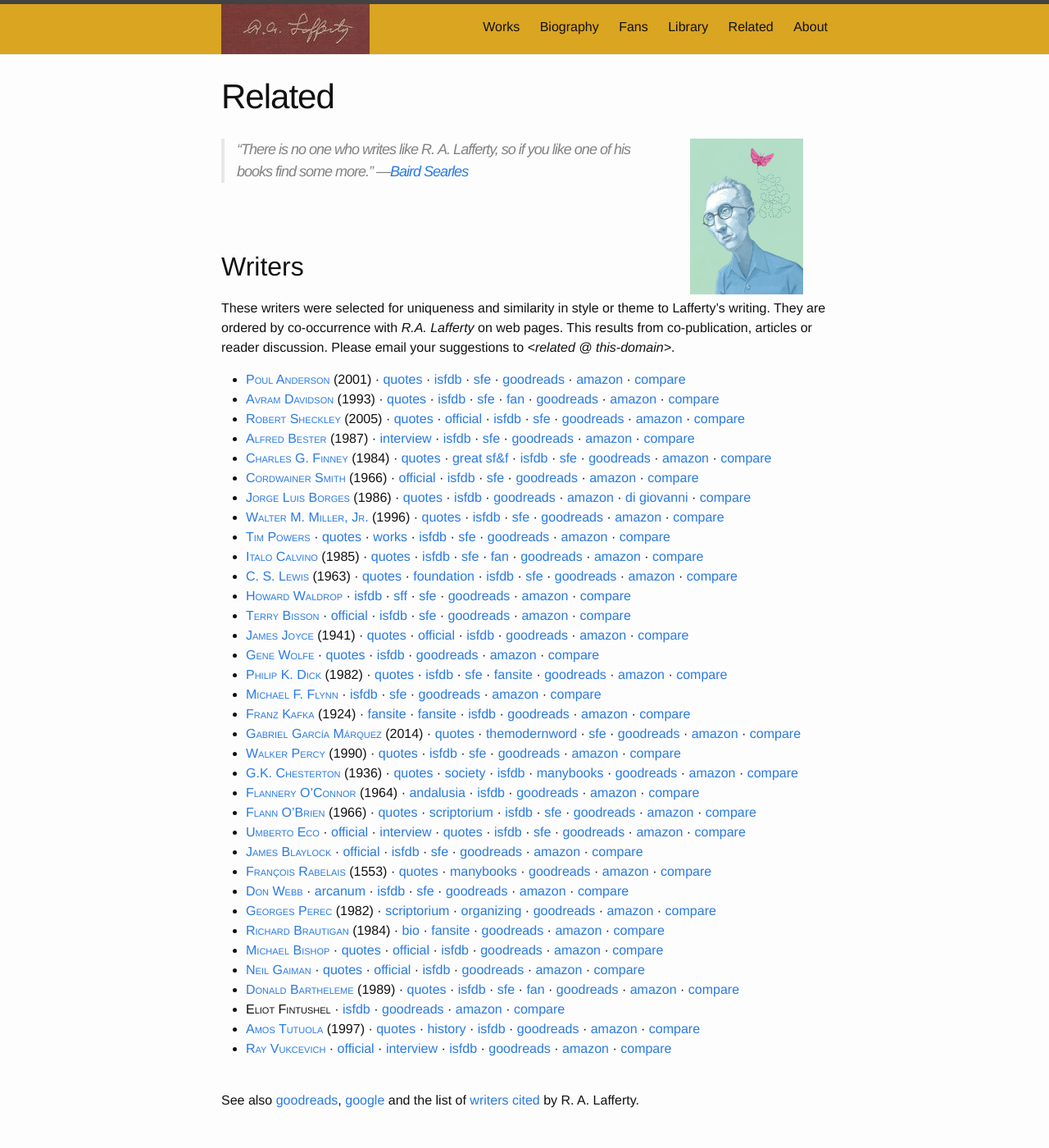
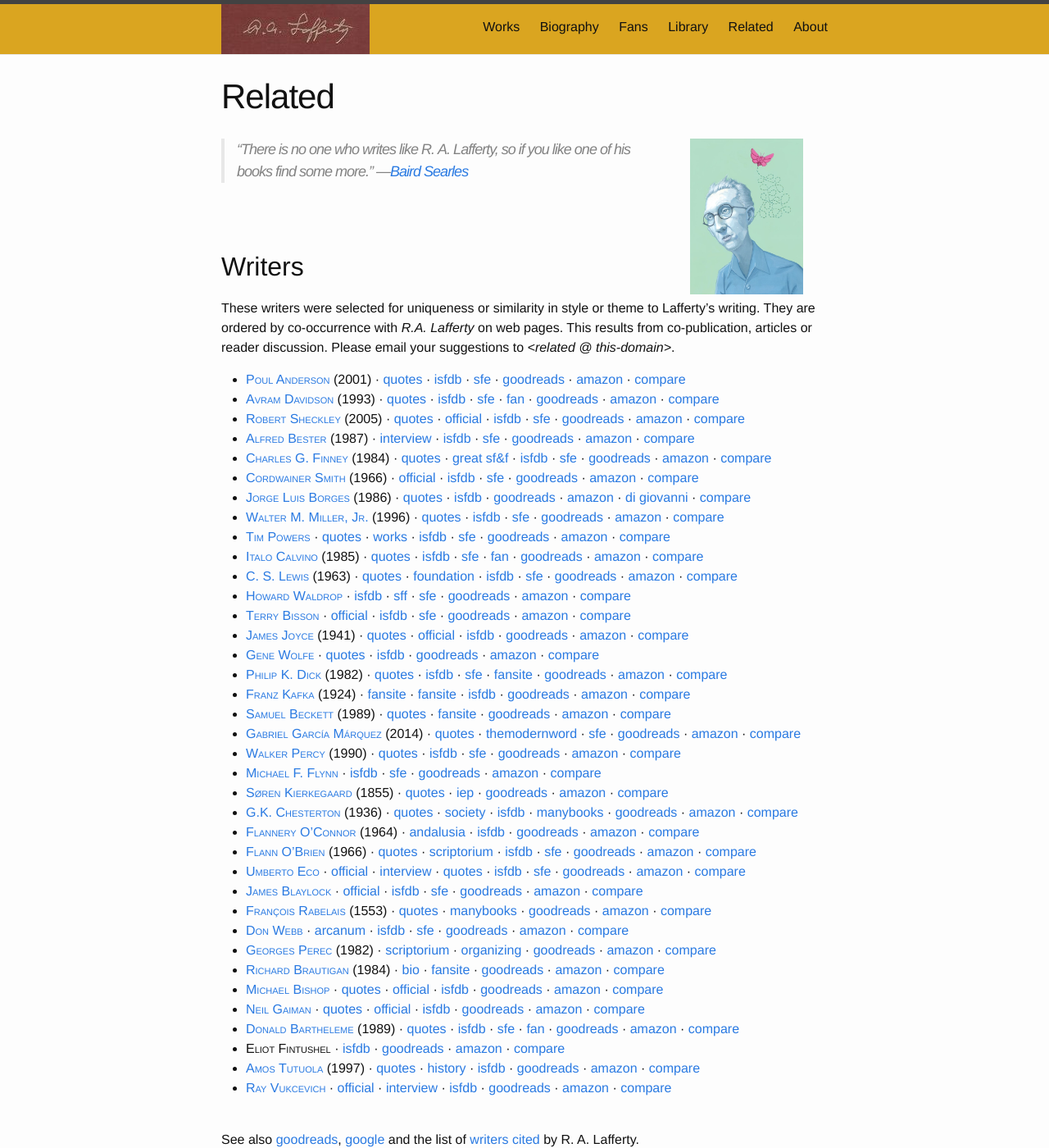
Before and after one commit to ralafferty/ralafferty.github.io, a Jekyll site: the page built from related.md, in a window 1280 px wide and 1400 px high. Shown: the whole window at 82% size. Built offline with Jekyll 4.4.1, drawn with Linux system fonts in a browser that asks for light colours; nearby versions of some CDN libraries.

Commit message:
add S. Beckett, S. Kierkegaard

```diff
--- a/related.md
+++ b/related.md
@@ -20,7 +20,7 @@
 
 ## Writers {#writers}
 
-These writers were selected for uniqueness and similarity in style or theme to Lafferty's writing.  They are ordered by co-occurrence with *R.A. Lafferty* on web pages.  This results from co-publication, articles or reader discussion.  Please email your suggestions to *&lt;related&nbsp;@&nbsp;this-domain&gt;*.
+These writers were selected for uniqueness or similarity in style or theme to Lafferty's writing.  They are ordered by co-occurrence with *R.A. Lafferty* on web pages.  This results from co-publication, articles or reader discussion.  Please email your suggestions to *&lt;related&nbsp;@&nbsp;this-domain&gt;*.
 
 
   * <span class="stitle">[Poul Anderson](http://en.wikipedia.org/wiki/Poul_Anderson "...received numerous awards for his writing, including seven Hugo Awards and three Nebula Awards.")</span> (2001)
@@ -141,12 +141,6 @@
 &middot; [goodreads](http://www.goodreads.com/author/show/4764.Philip_K_Dick)
 &middot; [amazon](http://www.amazon.com/Philip-K.-Dick/e/B00BRTKOEA)
 &middot; [compare](https://www.google.com/search?q=%22r.a.+lafferty%22+%22philip+k.+dick%22 "19k results")
-  * <span class="stitle">[Michael F. Flynn](http://en.wikipedia.org/wiki/Michael_F._Flynn "...an American statistician and science fiction author. Nearly all of Flynn's work falls under the category of hard science fiction...")</span>
-&middot; [isfdb](http://www.isfdb.org/cgi-bin/ea.cgi?78)
-&middot; [sfe](http://www.sf-encyclopedia.com/entry/flynn_michael_f)
-&middot; [goodreads](http://www.goodreads.com/author/show/126502.Michael_Flynn)
-&middot; [amazon](http://www.amazon.com/Michael-Flynn/e/B000APBAJA)
-&middot; [compare](https://www.google.com/search?q=%22r.a.+lafferty%22+%22michael+flynn%22 "18k results")
   * <span class="stitle">[Franz Kafka](http://en.wikipedia.org/wiki/Franz_Kafka "... a German-language writer of novels and short stories, regarded by critics as one of the most influential authors of the 20th century. ") (1924) </span>
 &middot; [fansite](http://www.kafka.org/)
 &middot; [fansite](http://www.kafka-online.info/)
@@ -154,6 +148,12 @@
 &middot; [goodreads](http://www.goodreads.com/author/show/5223.Franz_Kafka)
 &middot; [amazon](http://www.amazon.com/Franz-Kafka/e/B002DPABLS)
 &middot; [compare](https://www.google.com/search?q=%22r.a.+lafferty%22+%22franz+kafka%22 "17k results")
+  * <span class="stitle">[Samuel Beckett](http://en.wikipedia.org/wiki/Samuel_Beckett "Irish avant-garde novelist and playwright ... His work offers a bleak, tragicomic outlook on human nature, often coupled with black comedy and gallows humour.  Beckett is widely regarded as among the most influential writers of the 20th century.")</span> (1989)
+&middot; [quotes](http://en.wikiquote.org/wiki/Samuel_Beckett)
+&middot; [fansite](http://samuel-beckett.net/)
+&middot; [goodreads](http://www.goodreads.com/author/show/1433597.Samuel_Beckett)
+&middot; [amazon](http://www.amazon.com/Samuel-Beckett/e/B000AQ2DVS)
+&middot; [compare](https://www.google.com/search?q=%22r.a.+lafferty%22+%22samuel+beckett%22 "16k results")
   * <span class="stitle">[Gabriel García Márquez](http://en.wikipedia.org/wiki/Gabriel_Garc%C3%ADa_M%C3%A1rquez "...was a Colombian novelist, short-story writer, screenwriter and journalist... Considered one of the most significant authors of the 20th century, he was awarded the 1972 Neustadt International Prize for Literature and the 1982 Nobel Prize in Literature.")</span> (2014)
 &middot; [quotes](http://en.wikiquote.org/wiki/Gabriel_Garc%C3%ADa_M%C3%A1rquez)
 &middot; [themodernword](http://www.themodernword.com/gabo/)
@@ -168,6 +168,18 @@
 &middot; [goodreads](http://www.goodreads.com/author/show/337.Walker_Percy)
 &middot; [amazon](http://www.amazon.com/Walker-Percy/e/B000APVFL8)
 &middot; [compare](https://www.google.com/search?q=%22r.a.+lafferty%22+%22walker+percy%22 "13k results")
+  * <span class="stitle">[Michael F. Flynn](http://en.wikipedia.org/wiki/Michael_F._Flynn "...an American statistician and science fiction author. Nearly all of Flynn's work falls under the category of hard science fiction...")</span>
+&middot; [isfdb](http://www.isfdb.org/cgi-bin/ea.cgi?78)
+&middot; [sfe](http://www.sf-encyclopedia.com/entry/flynn_michael_f)
+&middot; [goodreads](http://www.goodreads.com/author/show/126502.Michael_Flynn)
+&middot; [amazon](http://www.amazon.com/Michael-Flynn/e/B000APBAJA)
+&middot; [compare](https://www.google.com/search?q=%22r.a.+lafferty%22+%22michael+flynn%22 "18k results")
+  * <span class="stitle">[Søren Kierkegaard](http://en.wikipedia.org/wiki/S%C3%B8ren_Kierkegaard "...Danish philosopher, theologian, poet, social critic, and religious author who is widely considered to be the first existentialist philosopher.")</span> (1855)
+&middot; [quotes](http://en.wikiquote.org/wiki/S%C3%B8ren_Kierkegaard)
+&middot; [iep](http://www.iep.utm.edu/kierkega/)
+&middot; [goodreads](http://www.goodreads.com/author/show/6172.S_ren_Kierkegaard)
+&middot; [amazon](http://www.amazon.com/Soren-Kierkegaard/e/B000APODMG)
+&middot; [compare](https://www.google.com/search?q=%22r.a.+lafferty%22+%22soren+kierkegaard%22 "18k results")
   * <span class="stitle">[G.K. Chesterton](http://en.wikipedia.org/wiki/G._K._Chesterton "...writer, lay theologian, poet, philosopher, dramatist, journalist, orator, literary and art critic, biographer, and Christian apologist. Chesterton is often referred to as the "prince of paradox.")</span> (1936)
 &middot; [quotes](http://en.wikiquote.org/wiki/G._K._Chesterton)
 &middot; [society](http://www.chesterton.org/)
```
